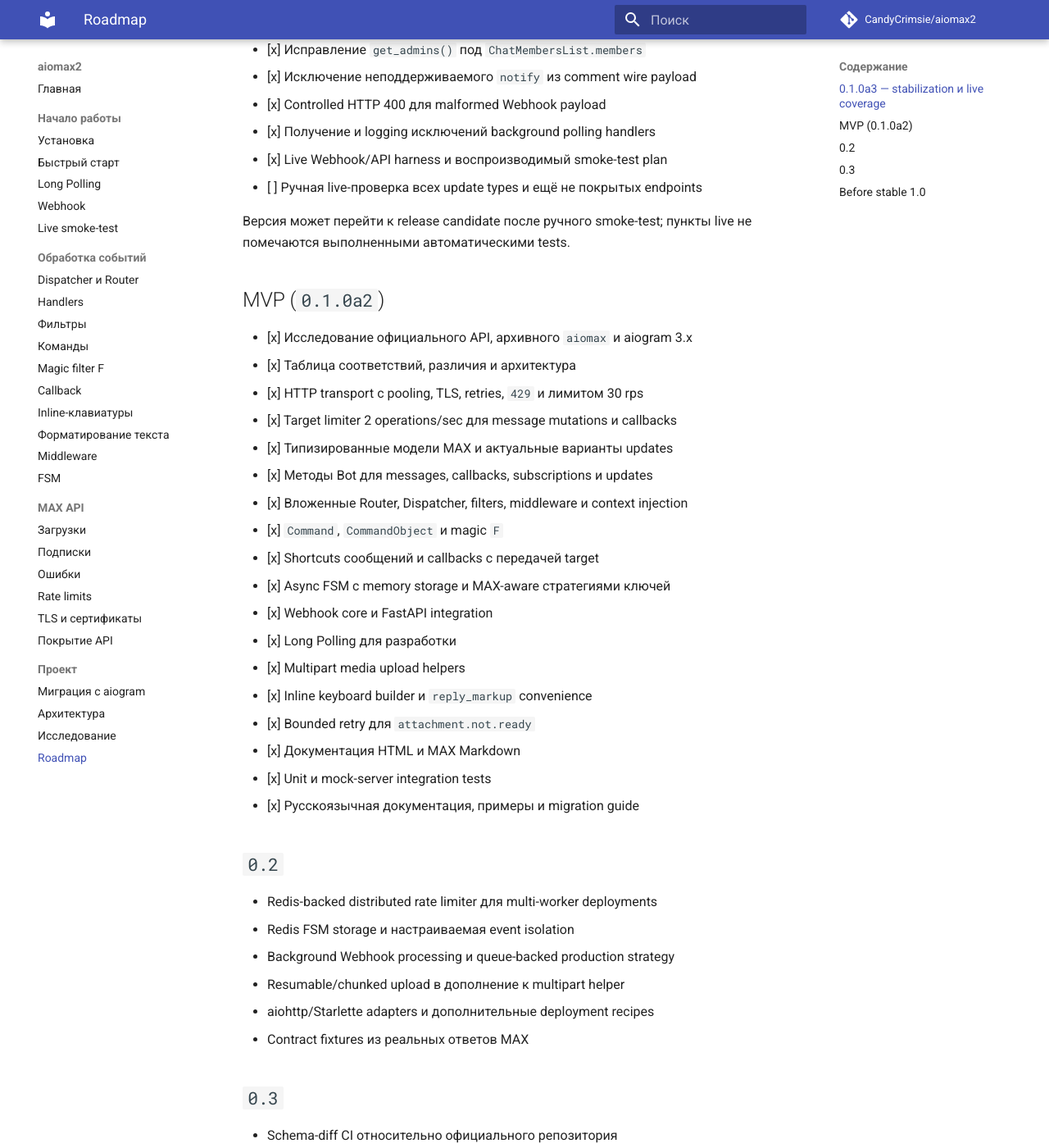
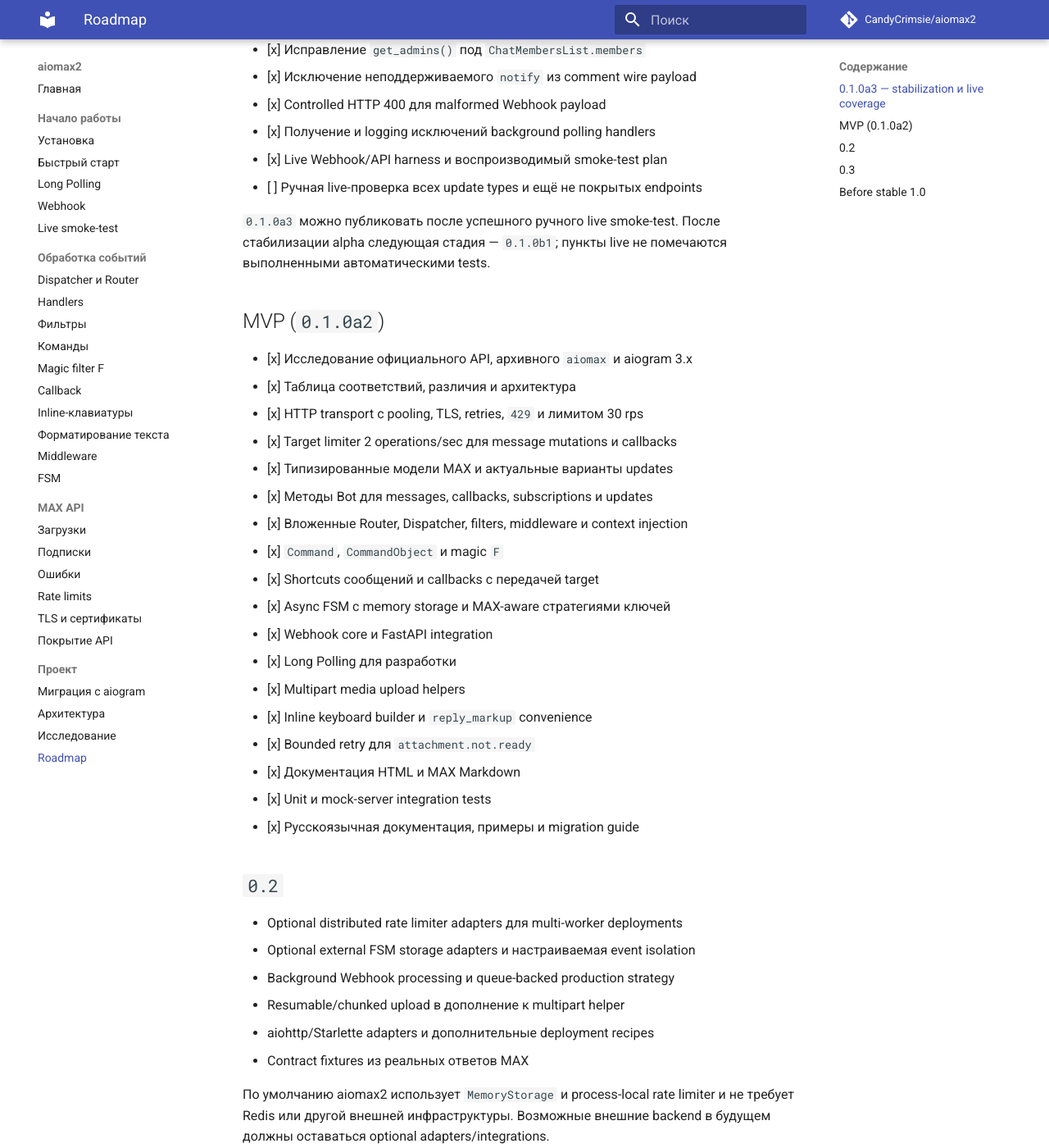
Before and after one commit to CandyCrimsie/aiomax2, an MkDocs documentation site: the page built from docs/roadmap.md, in a window 1280 px wide and 1400 px high, scrolled down 351 px. Shown: the whole window at 82% size. Built offline with MkDocs 1.6.1 and Material for MkDocs 9.7.7, drawn with Linux system fonts in a browser that asks for light colours; comment, search, counter and statistics services are not loaded.

Commit message:
docs: fix 0.1.0a3 release metadata and roadmap

```diff
--- a/docs/roadmap.md
+++ b/docs/roadmap.md
@@ -14,8 +14,9 @@
 - [x] Live Webhook/API harness и воспроизводимый smoke-test plan
 - [ ] Ручная live-проверка всех update types и ещё не покрытых endpoints
 
-Версия может перейти к release candidate после ручного smoke-test; пункты live
-не помечаются выполненными автоматическими tests.
+`0.1.0a3` можно публиковать после успешного ручного live smoke-test. После
+стабилизации alpha следующая стадия — `0.1.0b1`; пункты live не помечаются
+выполненными автоматическими tests.
 
 ## MVP (`0.1.0a2`)
 
@@ -40,12 +41,16 @@
 
 ## `0.2`
 
-- Redis-backed distributed rate limiter для multi-worker deployments
-- Redis FSM storage и настраиваемая event isolation
+- Optional distributed rate limiter adapters для multi-worker deployments
+- Optional external FSM storage adapters и настраиваемая event isolation
 - Background Webhook processing и queue-backed production strategy
 - Resumable/chunked upload в дополнение к multipart helper
 - aiohttp/Starlette adapters и дополнительные deployment recipes
 - Contract fixtures из реальных ответов MAX
+
+По умолчанию aiomax2 использует `MemoryStorage` и process-local rate limiter и
+не требует Redis или другой внешней инфраструктуры. Возможные внешние backend
+в будущем должны оставаться optional adapters/integrations.
 
 ## `0.3`
 
--- a/pyproject.toml
+++ b/pyproject.toml
@@ -15,6 +15,7 @@
     "Framework :: AsyncIO",
     "Programming Language :: Python :: 3",
     "Programming Language :: Python :: 3.12",
+    "Programming Language :: Python :: 3.13",
     "Typing :: Typed",
 ]
 dependencies = [
```
Also changed, not shown: docs/api-coverage.md (+5 -4 lines), docs/installation.md (+2 -5 lines).
